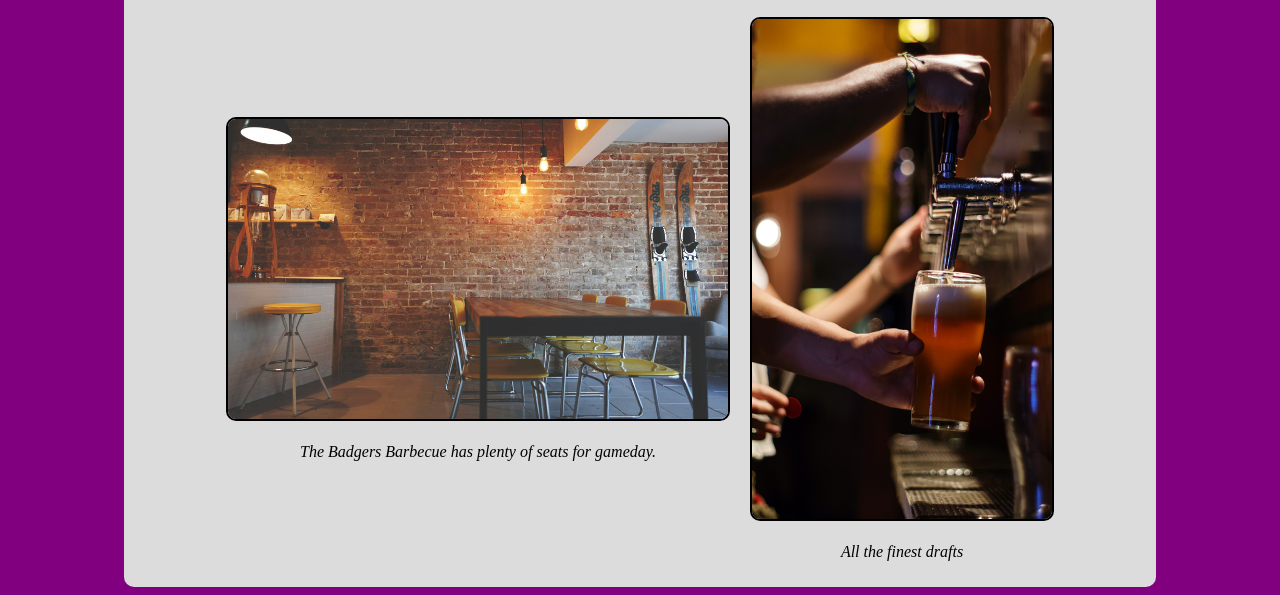
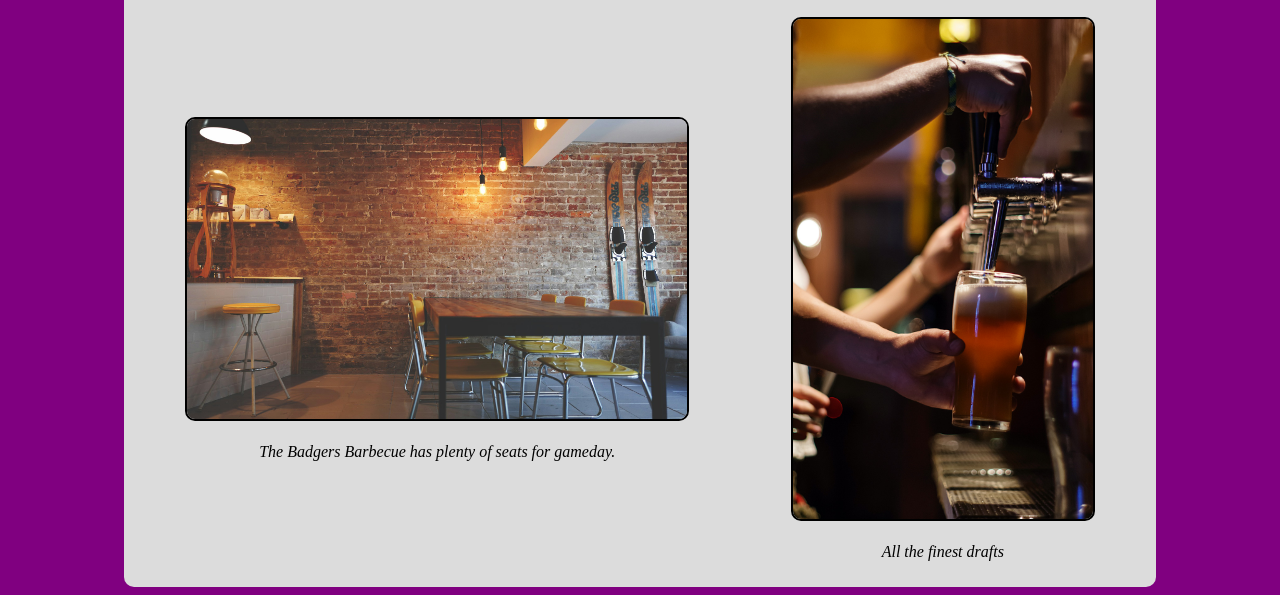
Before and after one commit to A554551N/odin-restaurantjs, a website built with webpack: page src/template.html in a window 1280 px wide. Shown: the part 215-810 px from the top of the page. Built offline with nearby package versions, Linux system fonts and the light colour scheme.

Commit message:
adjust style for homepage

```diff
--- a/src/styles.css
+++ b/src/styles.css
@@ -20,7 +20,10 @@ header {
 }
 #image-container {
     display: flex;
+    justify-content: space-around;
     align-items: center;
+    width: 100%;
+
 }
 
 #content {
```
